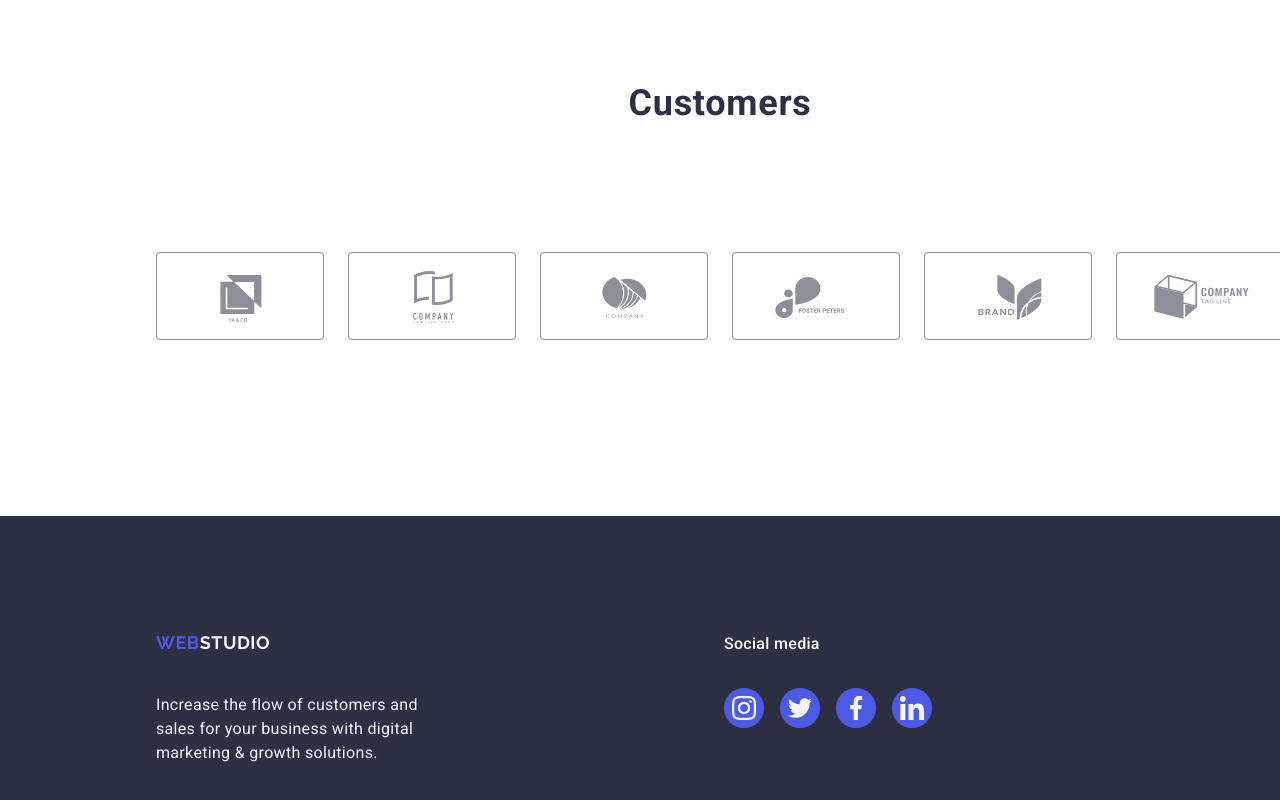
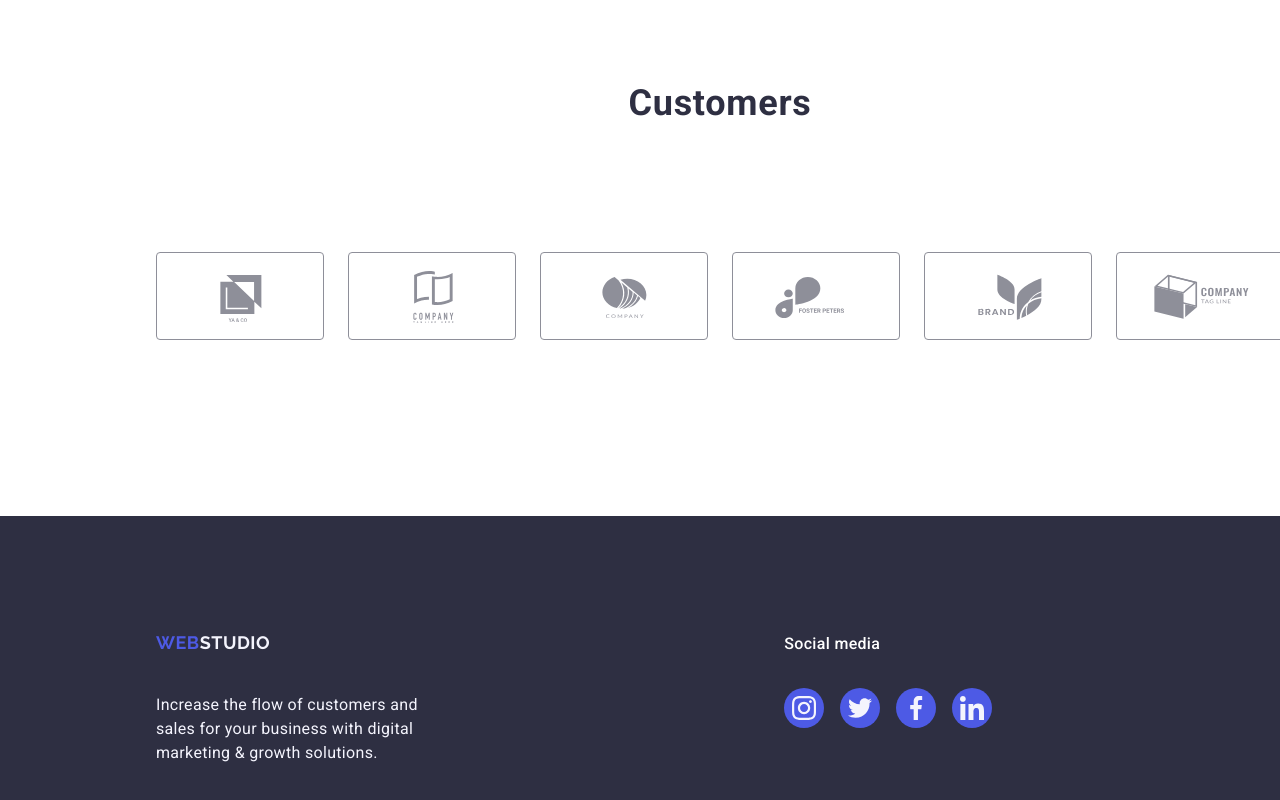
Before and after one commit to RodicaPuscasu/goit-markup-hw-04, a plain HTML site: page index.html in a window 1280 px wide. Shown: the part 2683-3483 px from the top of the page. Drawn offline with nearby package versions, Linux system fonts and the light colour scheme.

Commit message:
footer first element

```diff
--- a/css/style.css
+++ b/css/style.css
@@ -606,8 +606,8 @@ svg {
 }
 
 .first-footer-element {
-   margin-right: 0px;
    padding-left: 0px;
+   margin-right: 120px;
 }
 
 .second-footer-element {
```
